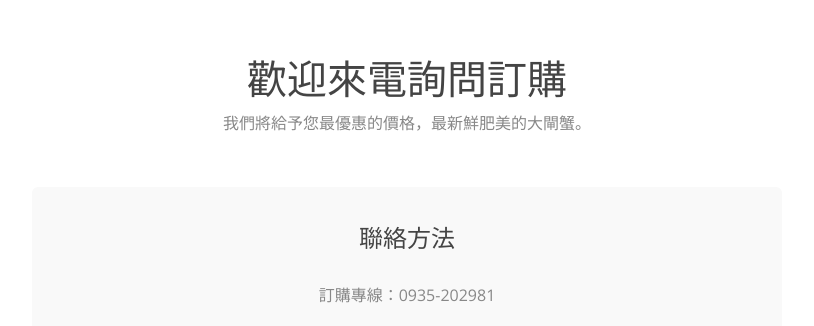
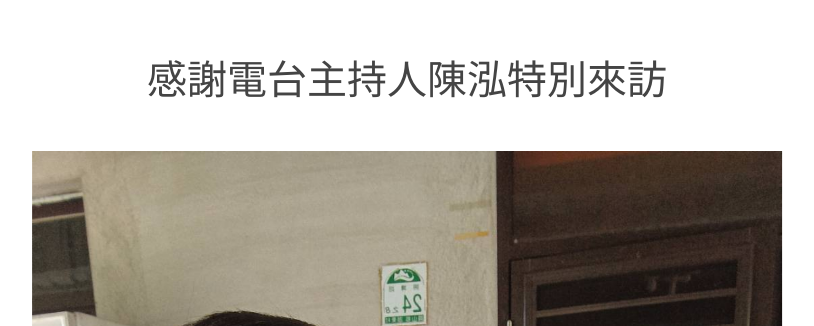
Before and after one commit to AJieeeee/ajieeeee.github.io, a plain HTML site: page index.html in a window 1280 px wide. Shown: the part 5600-5926 px from the top of the page, without its empty margins (233-1047 px from the left). Drawn offline with nearby package versions, Linux system fonts and the light colour scheme.

Commit message:
feat: 資料更新

```diff
--- a/index.html
+++ b/index.html
@@ -23,7 +23,9 @@
 </head>
 
 <body id="page-top" data-spy="scroll" data-target=".navbar-custom">
-	<div id="preloader"><div id="load"></div></div>
+    <div id="preloader">
+        <div id="load"></div>
+    </div>
 
     <section id="intro" class="intro">
         <div class="slogan">
@@ -64,7 +66,8 @@
                         <div class="wow bounceInDown" data-wow-delay="0.2s">
                             <h2>歡迎光臨</h2>
                         </div>
-						<p class="wow bounceInUp" data-wow-delay="0.3s">位於宜蘭縣員山鄉大湖大閘蟹, 大閘蟹養殖場, 環山、鳥語花香、擁有天然涌泉, 山泉水源源不斷, 所以養殖出來的大閘蟹肥美, 食用安全.</p>
+                        <p class="wow bounceInUp" data-wow-delay="0.3s">位於宜蘭縣員山鄉大湖大閘蟹, 大閘蟹養殖場, 環山、鳥語花香、擁有天然涌泉, 山泉水源源不斷,
+                            所以養殖出來的大閘蟹肥美, 食用安全.</p>
                     </div>
 
                 </div>
@@ -100,7 +103,7 @@
         </div>
         <div class="container">
             <div class="row">
-                <div class="col-sm-12 col-md-12 col-lg-12" >
+                <div class="col-sm-12 col-md-12 col-lg-12">
                     <div class="wow bounceInUp" data-wow-delay="0.4s">
                         <div id="owl-works" class="owl-carousel">
                             <div class="item"><img src="img/gallery/1.jpg" class="img-responsive" alt="大閘蟹養殖場"></div>
@@ -128,7 +131,7 @@
         </div>
         <div class="container">
             <div class="row">
-                <div class="col-sm-12 col-md-12 col-lg-12" >
+                <div class="col-sm-12 col-md-12 col-lg-12">
                     <div class="col-sm-6"><img src="img/gallery/34027.jpg" class="img-responsive" alt="大閘蟹養殖場"></div>
                     <div class="col-sm-6"><img src="img/gallery/34028.jpg" class="img-responsive " alt="大閘蟹養殖場"></div>
                 </div>
@@ -176,7 +179,31 @@
                 </div>
             </div>
             <div class="row">
-                <iframe width="100%" height="600" src="https://www.youtube.com/embed/Xsgax2Gi7jY" title="YouTube video player" frameborder="0" allow="accelerometer; autoplay; clipboard-write; encrypted-media; gyroscope; picture-in-picture" allowfullscreen></iframe>
+                <iframe width="100%" height="600" src="https://www.youtube.com/embed/Xsgax2Gi7jY"
+                    title="YouTube video player" frameborder="0"
+                    allow="accelerometer; autoplay; clipboard-write; encrypted-media; gyroscope; picture-in-picture"
+                    allowfullscreen></iframe>
+            </div>
+        </div>
+    </section>
+
+    <section id="gogo" class="home-section text-center">
+        <div class="container">
+            <div class="row">
+                <div class="col-lg-8 col-lg-offset-2">
+                    <div class="wow bounceInDown" data-wow-delay="0.4s">
+                        <div class="section-heading">
+                            <h2>感謝電台主持人陳泓特別來訪</h2>
+                        </div>
+                    </div>
+                </div>
+            </div>
+        </div>
+        <div class="container">
+            <div class="row">
+                <div class="col-lg-8 col-lg-offset-2">
+                    <img src="img/163737.jpg" class="img-responsive" alt="電台主持人陳泓">
+                </div>
             </div>
         </div>
     </section>
@@ -206,7 +233,9 @@
                         <p>訂購專線：0935-202981</p>
                         <p>電話服務時間：上午 8:00 ~下午 5:30 (週六、日、及例假日可現場取貨)</br>養殖場地址：宜蘭縣員山鄉蜊埤路 24-8 號</p>
                         <div class="iframe-rwd">
-                            <iframe src="https://www.google.com/maps/embed?pb=!1m18!1m12!1m3!1d2341.267920544642!2d121.69638119939437!3d24.752108958942912!2m3!1f0!2f0!3f0!3m2!1i1024!2i768!4f13.1!3m3!1m2!1s0x3467e312b0042c6f%3A0xa4d7f875c640c269!2zMjY05Y-w54Gj5a6c6Jit57ij5ZOh5bGx6YSJ6JyK5Z-k6LevMjTomZ8!5e0!3m2!1szh-TW!2sus!4v1507709840659" width="600" height="450" frameborder="0" style="border:0" allowfullscreen></iframe>
+                            <iframe
+                                src="https://www.google.com/maps/embed?pb=!1m18!1m12!1m3!1d2341.267920544642!2d121.69638119939437!3d24.752108958942912!2m3!1f0!2f0!3f0!3m2!1i1024!2i768!4f13.1!3m3!1m2!1s0x3467e312b0042c6f%3A0xa4d7f875c640c269!2zMjY05Y-w54Gj5a6c6Jit57ij5ZOh5bGx6YSJ6JyK5Z-k6LevMjTomZ8!5e0!3m2!1szh-TW!2sus!4v1507709840659"
+                                width="600" height="450" frameborder="0" style="border:0" allowfullscreen></iframe>
                         </div>
                         </br>
                         </br>
@@ -237,7 +266,7 @@
         </div>
         <div class="container">
             <div class="row">
-                <div class="col-sm-12 col-md-12 col-lg-12" >
+                <div class="col-sm-12 col-md-12 col-lg-12">
                     <div class="item"><img src="img/gallery/12879.jpg" class="img-responsive" alt="大閘蟹養殖場"></div>
                     <div class="item"><img src="img/gallery/12880.jpg" class="img-responsive " alt="大閘蟹養殖場"></div>
                     <div class="item"><img src="img/gallery/12881.jpg" class="img-responsive " alt="大閘蟹養殖場"></div>
@@ -268,12 +297,8 @@
     <section id="gallery" class="home-section text-center">
         <div class="container">
             <div class="row">
-                <ins class="adsbygoogle"
-                    style="display:block"
-                    data-ad-format="fluid"
-                    data-ad-layout="image-side"
-                    data-ad-layout-key="-fe+63+33-hg+ln"
-                    data-ad-client="ca-pub-5901432201782310"
+                <ins class="adsbygoogle" style="display:block" data-ad-format="fluid" data-ad-layout="image-side"
+                    data-ad-layout-key="-fe+63+33-hg+ln" data-ad-client="ca-pub-5901432201782310"
                     data-ad-slot="2471858866"></ins>
             </div>
         </div>
@@ -283,7 +308,8 @@
         <div class="container">
             <div class="row">
                 <div class="col-md-12 col-lg-12">
-					<p>&copy;Copyright 2014 . Alice Lonely . design by <a href="http://bootstraptaste.co">Bootstrap Themes</a></p>
+                    <p>&copy;Copyright 2014 . Alice Lonely . design by <a href="http://bootstraptaste.co">Bootstrap
+                            Themes</a></p>
                 </div>
                 <!--
                     All links in the footer should remain intact.
@@ -311,10 +337,12 @@
         (adsbygoogle = window.adsbygoogle || []).push({});
     </script>
     <script>
-        (function(i,s,o,g,r,a,m){i['GoogleAnalyticsObject']=r;i[r]=i[r]||function(){
-        (i[r].q=i[r].q||[]).push(arguments)},i[r].l=1*new Date();a=s.createElement(o),
-        m=s.getElementsByTagName(o)[0];a.async=1;a.src=g;m.parentNode.insertBefore(a,m)
-        })(window,document,'script','https://www.google-analytics.com/analytics.js','ga');
+        (function (i, s, o, g, r, a, m) {
+            i['GoogleAnalyticsObject'] = r; i[r] = i[r] || function () {
+                (i[r].q = i[r].q || []).push(arguments)
+            }, i[r].l = 1 * new Date(); a = s.createElement(o),
+                m = s.getElementsByTagName(o)[0]; a.async = 1; a.src = g; m.parentNode.insertBefore(a, m)
+        })(window, document, 'script', 'https://www.google-analytics.com/analytics.js', 'ga');
         ga('create', 'UA-68499671-3', 'auto');
         ga('send', 'pageview');
     </script>
@@ -322,12 +350,12 @@
     <script async src="https://www.googletagmanager.com/gtag/js?id=UA-68499671-1"></script>
     <script>
         window.dataLayer = window.dataLayer || [];
-        function gtag(){dataLayer.push(arguments);}
+        function gtag() { dataLayer.push(arguments); }
         gtag('js', new Date());
 
         gtag('config', 'UA-68499671-1', {
             'linker': {
-            'domains': ['yilan-crabs.tw','tdk.labs.tw']
+                'domains': ['yilan-crabs.tw', 'tdk.labs.tw']
             }
         });
     </script>
```
Also changed, not shown: img/163737.jpg (added). Lines whose indentation alone changed are shown as unchanged.
